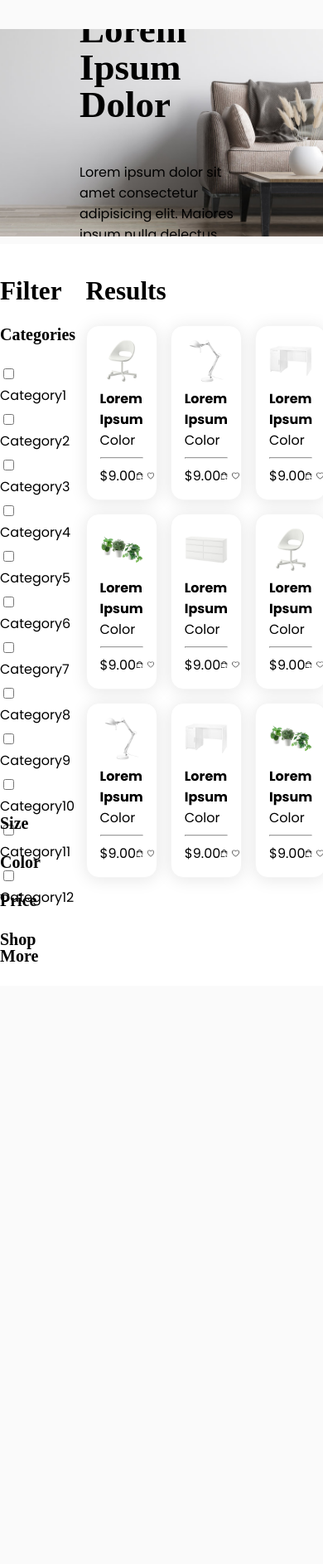
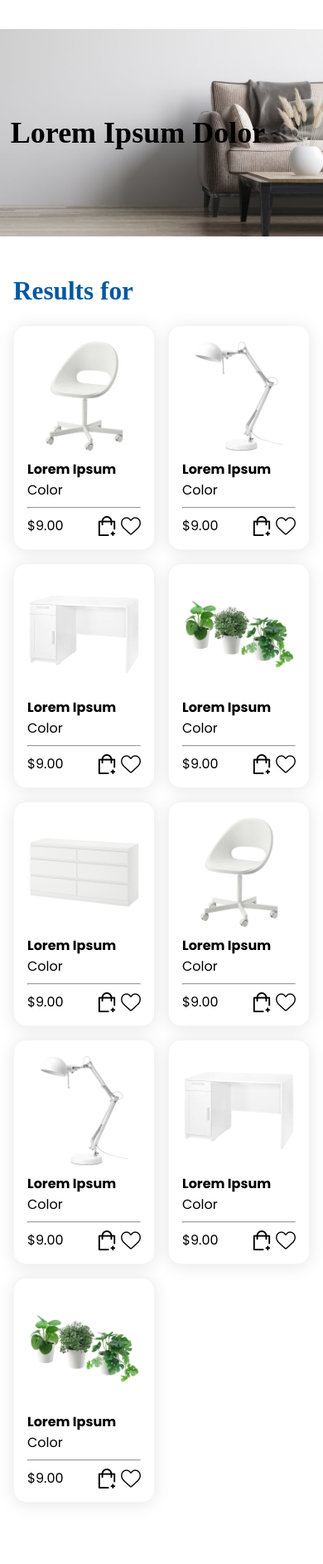
Before and after one commit to nickaguilos/dc-1-sheena-nick, a PHP site: page /results/index.html in a window 390 px wide. Shown: the part 89-1974 px from the top of the page at 83% size. Before the commit the page ends 1248 px from the top, so only its background shows below. Run offline with PHP 8.4, Linux system fonts and the light colour scheme; some libraries are stand-ins or nearby versions.

Commit message:
update markup and css

```diff
--- a/web/css/main.css
+++ b/web/css/main.css
@@ -128,31 +128,29 @@ input[type="text"] {
     justify-content: space-between; }
 
 .grid.results {
-  grid-template-rows: 50px 300px 1fr; }
+  grid-template-rows: 50px 300px 1fr 50px; }
+  .grid.results h2 {
+    color: #0058A3; }
   .grid.results #content-grid {
     grid-column: 4 / 13;
     grid-row-start: 3; }
   .grid.results #side-grid {
     grid-column: 1 / 4;
     grid-row-start: 3; }
-
-.grid #accordion.custom-accordion > div {
+  .grid.results #accordion.custom-accordion > div {
     display: grid;
     height: auto; }
-  .grid #accordion.custom-accordion > div label {
+    .grid.results #accordion.custom-accordion > div label {
       margin-bottom: 5px; }
-
-.grid .card p {
+  .grid.results .card p {
     margin: 0; }
-
-.grid .card .display-flex {
+  .grid.results .card .display-flex {
     display: flex;
     justify-content: space-between;
     align-items: center; }
-  .grid .card .display-flex.cart-heart img:first-child {
+    .grid.results .card .display-flex.cart-heart img:first-child {
       margin-right: 5px; }
-
-.grid .top-header {
+  .grid.results .top-header {
     grid-column: 1 / -1;
     grid-row-start: 2;
     max-height: 800px;
@@ -166,19 +164,45 @@ input[type="text"] {
     align-items: start;
     justify-content: center;
     margin-top: 50px; }
+  @media screen and (max-width: 1024px) and (min-width: 768px) {
+    .grid.results {
+      padding: 0 2em; } }
+  @media screen and (max-width: 768px) {
+    .grid.results .grid-of-cards {
+      display: grid;
+      grid-template-columns: repeat(2, 1fr);
+      gap: 1em; } }
+  @media screen and (max-width: 500px) {
+    .grid.results #content-grid {
+      grid-column: 1 / 13;
+      grid-row-start: 3;
+      padding: 0 1em; }
+    .grid.results #side-grid {
+      display: none; }
+    .grid.results .top-header {
+      padding: 1em;
+      font-size: 0.8em; } }
 
 .grid.checkout {
-  max-width: 1000px;
-  grid-template-rows: 50px 300px 1fr; }
+  max-width: 1000px; }
   .grid.checkout h4 {
     color: #0058A3; }
   .grid.checkout #site-head {
     flex-direction: column;
     margin-top: 0; }
+    .grid.checkout #site-head .dot {
+      cursor: pointer;
+      display: inline-block;
+      transition: background-color 0.6s ease;
+      margin: 0 10px; }
+      .grid.checkout #site-head .dot.active, .grid.checkout #site-head .dot.dot:hover {
+        font-weight: bold;
+        color: #0058A3; }
   .grid.checkout #content-grid {
     grid-column: 1 / 8;
     grid-row-start: 2;
-    margin-top: 50px; }
+    margin-top: 50px;
+    margin-bottom: 50px; }
   .grid.checkout #side-grid {
     grid-column: 9 / 13;
     grid-row-start: 2;
--- a/web/results/index.html
+++ b/web/results/index.html
@@ -10,7 +10,7 @@
         <script src="https://code.jquery.com/jquery-1.12.4.js"></script>
         <script src="https://code.jquery.com/ui/1.12.1/jquery-ui.js"></script>
     </head>
-    <body id="home" class="grid results">
+    <body class="grid results">
         <header id="site-head">
             <a href="rooms.html">Rooms</a>
             <a href="products.html">Products</a>
@@ -22,11 +22,10 @@
 
         <div class="top-header">
             <h1>Lorem Ipsum Dolor</h1>
-            <p>Lorem ipsum dolor sit amet consectetur adipisicing elit. Maiores ipsum nulla delectus, sint velit molestias?</p>
         </div>
 
             <div id="content-grid">
-                <h2>Results</h2>
+                <h2>Results for</h2>
 
                 <div class="grid-of-cards">
                     <article class="card">
```
Also changed, not shown: other parts of web/css/main.css (+35 -2 lines), scss/_page-checkout.scss (+76 -2 lines), scss/_page-results.scss (+35 -2 lines), web/checkout/index.html (+7 -5 lines). Lines whose indentation alone changed are shown as unchanged.
